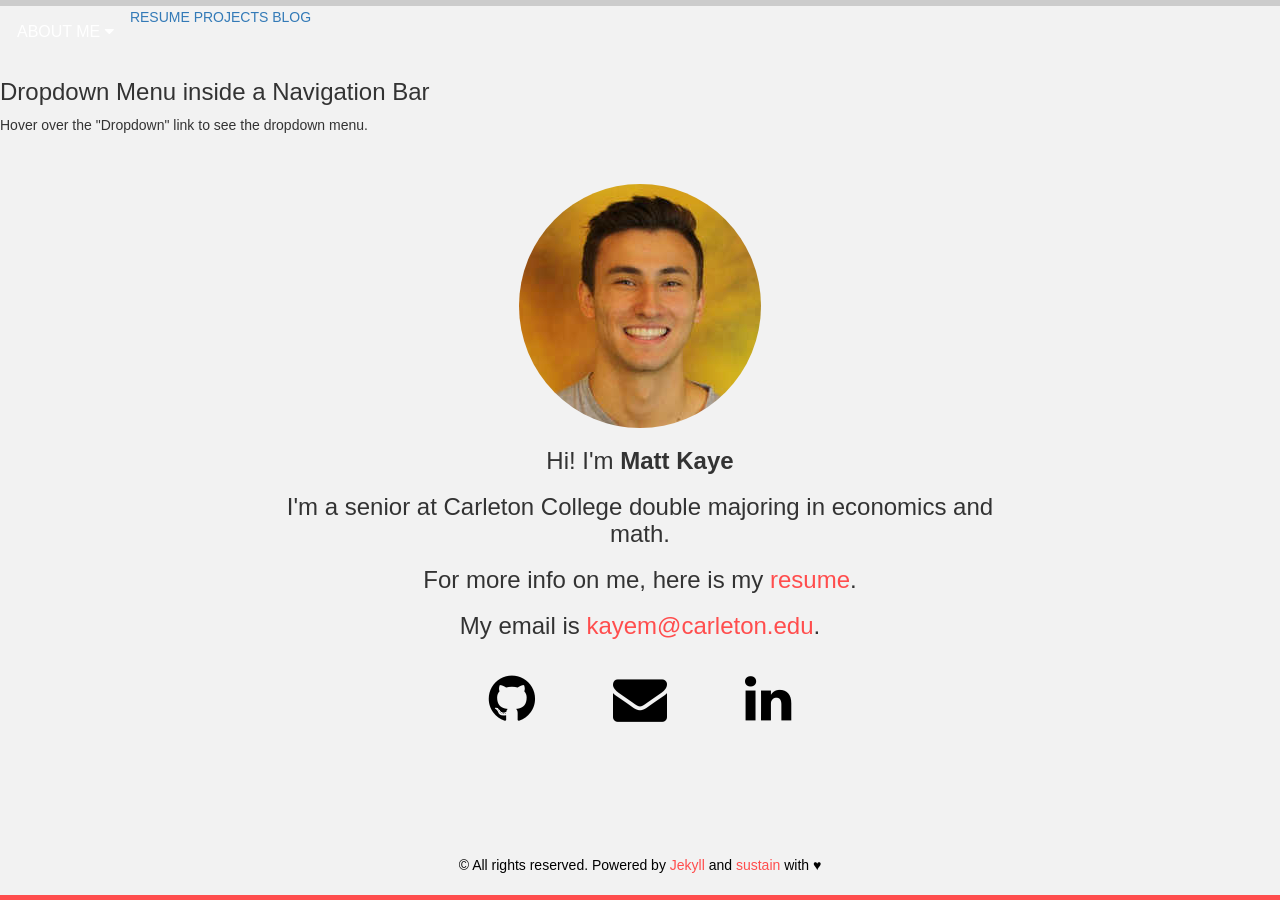
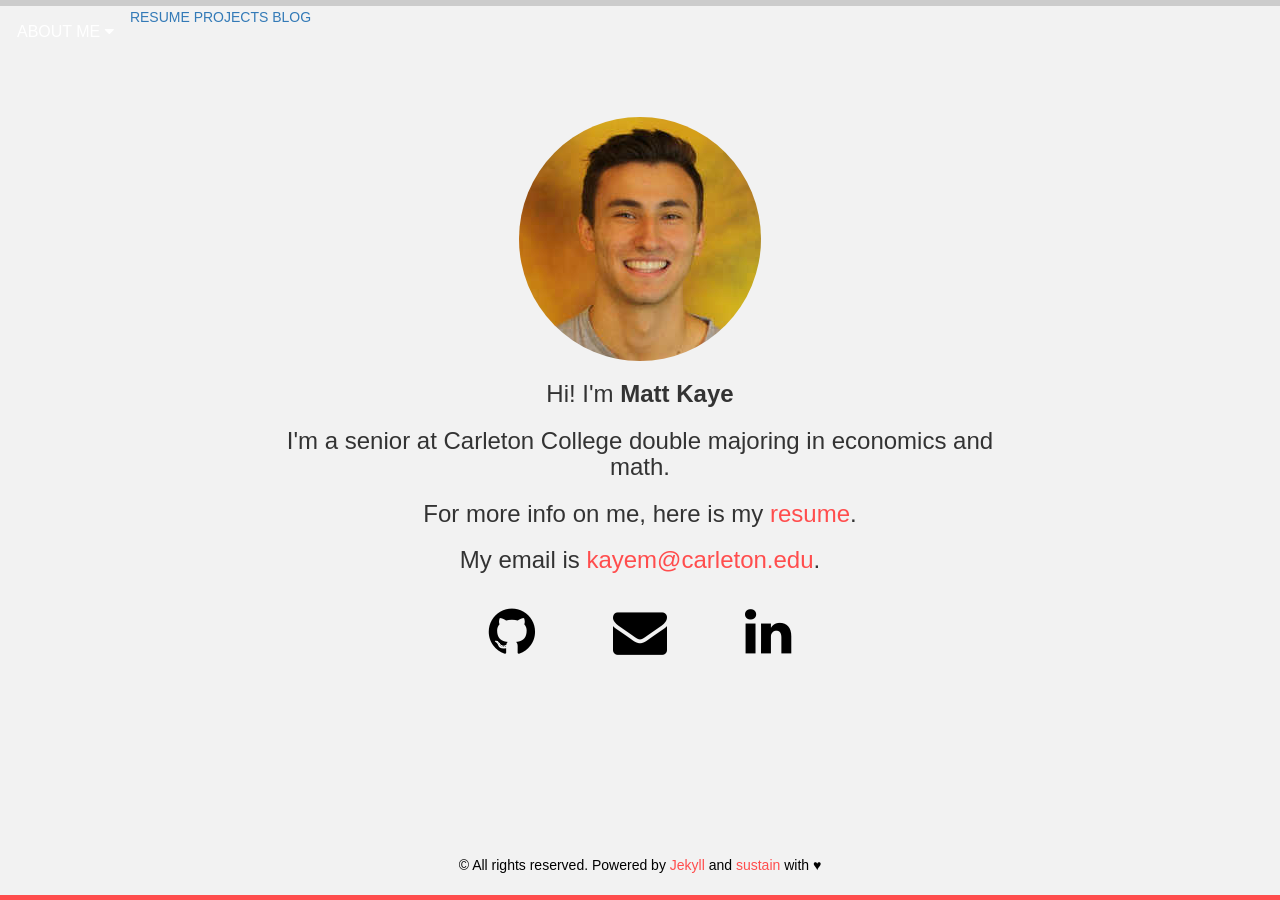
Before and after one commit to mrkaye97/mrkaye97.github.io, a Jekyll site: the page built from index.html, in a window 1280 px wide. Built offline with Jekyll 4.4.1, drawn with Linux system fonts in a browser that asks for light colours; nearby versions of some CDN libraries; the list of posts is cut into pages by our own code.

Commit message:
Update header.html

```diff
--- a/_includes/header.html
+++ b/_includes/header.html
@@ -67,15 +67,11 @@
       <i class="fa fa-caret-down"></i>
     </button>
     <div class="dropdown-content">
-      <a href="#">Link 1</a>
-      <a href="#">Link 2</a>
-      <a href="#">Link 3</a>
+      <a href="#">Bio</a>
+      <a href="#">Random Things</a>
+      <a href="#">My Travel Map</a>
     </div>
   </div>
 </div>
-
-<h3>Dropdown Menu inside a Navigation Bar</h3>
-<p>Hover over the "Dropdown" link to see the dropdown menu.</p>
-
 </body>
 </html>
```
